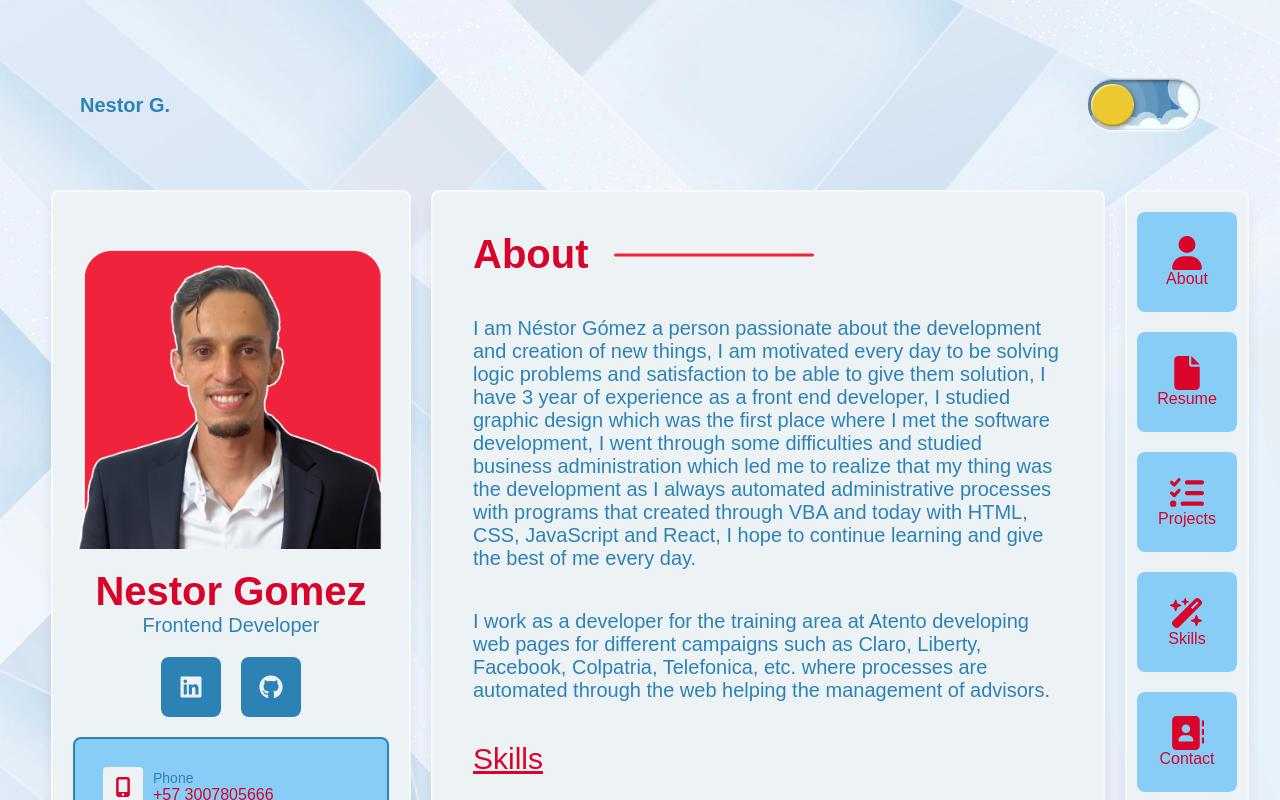
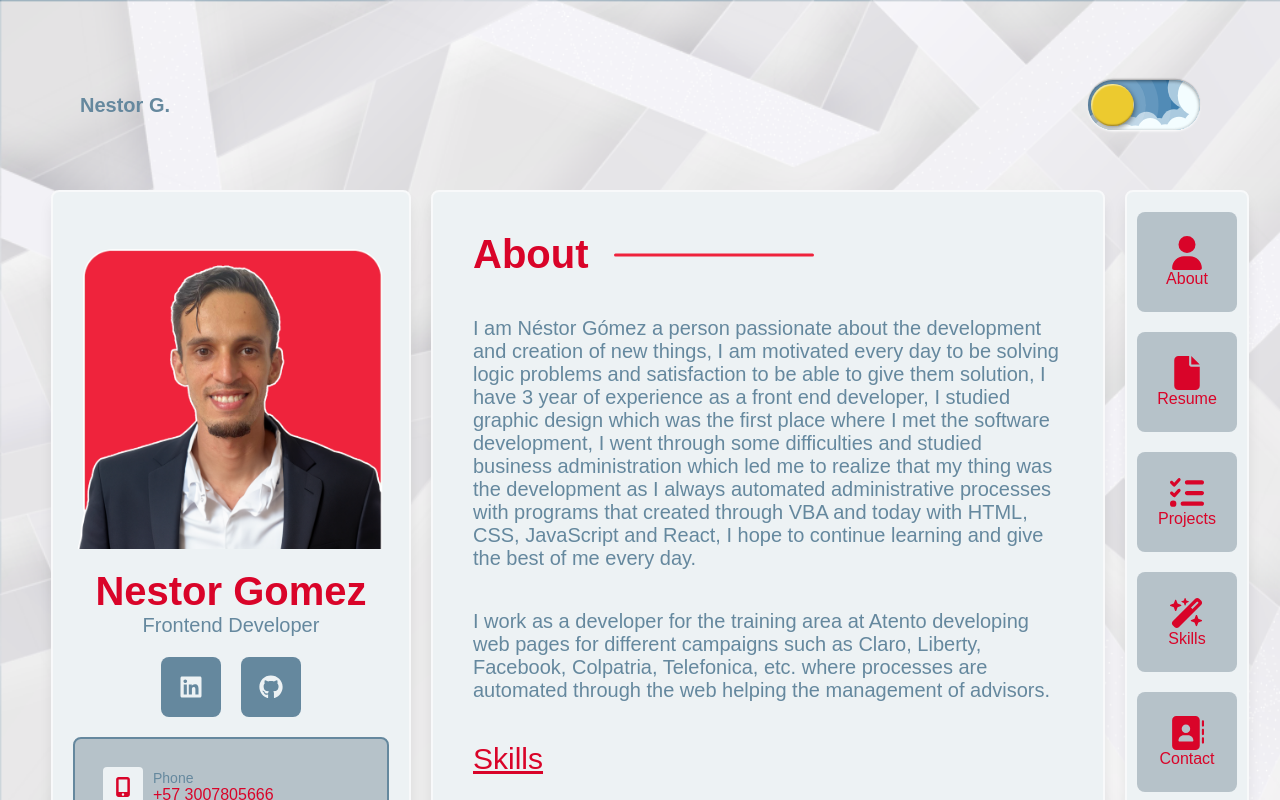
Before and after one commit to nedagosa-cod/portfolio-2024, a React (Vite) app: page / in a window 1280 px wide. Built offline with nearby package versions, Linux system fonts and the light colour scheme; a web font is replaced by a local one.

Commit message:
update theme

```diff
--- a/src/App.jsx
+++ b/src/App.jsx
@@ -12,6 +12,7 @@ import { useState } from "react";
 function App() {
   const [showNav, setShowNav] = useState(false);
   const [checked, setChecked] = useState(false);
+  const [theme, setTheme] = useState("light");
   const downLoadCV = () => {
     var link = document.createElement("a");
     link.href = "./assets/hojaDeVida2024.pdf";
@@ -21,12 +22,18 @@ function App() {
     document.body.removeChild(link);
   };
   return (
-    <div className="app">
+    <div className={"app " + theme}>
       <header className="header">
         <div className="header__logo">
           <h1>Nestor G.</h1>
         </div>
-        <div>
+        <div
+          onClick={(e) => {
+            if (e.target.type == "checkbox") {
+              setTheme((prev) => (prev == "light" ? "dark" : "light"));
+            }
+          }}
+        >
           <Theme />
         </div>
         <label class={"hamburger " + showNav}>
--- a/src/App.scss
+++ b/src/App.scss
@@ -15,6 +15,30 @@
   overflow-y: auto;
   color: $primary;
   background-image: url("./assets/wallpaper.webp");
+  background-size: 100% 100%;
+
+  &.dark {
+    background-image: url("./assets/wallpaper-dark.webp");
+    & .main {
+      &__contact {
+        background: $black;
+        border: 2px solid $black-soft;
+      }
+    }
+    & .about {
+      background: $black;
+      border: 2px solid $black-soft;
+    }
+    & .nav {
+      background: $black;
+      border: 2px solid $black-soft;
+    }
+  }
+  transition: 1s ease-in-out;
+  -webkit-transition: 1s ease-in-out;
+  -moz-transition: 1s ease-in-out;
+  -ms-transition: 1s ease-in-out;
+  -o-transition: 1s ease-in-out;
 }
 
 .header {
@@ -50,6 +74,11 @@
     &--box-profile {
       width: 40rem;
     }
+    transition: 1s ease-in-out;
+    -webkit-transition: 1s ease-in-out;
+    -moz-transition: 1s ease-in-out;
+    -ms-transition: 1s ease-in-out;
+    -o-transition: 1s ease-in-out;
     border-radius: 0.8rem;
     -webkit-border-radius: 0.8rem;
     -moz-border-radius: 0.8rem;
@@ -233,6 +262,11 @@
   box-shadow: 0px 10px 15px -3px rgba(0, 0, 0, 0.1);
   border: 2px solid $white;
   padding: 4rem;
+  transition: 1s ease-in-out;
+  -webkit-transition: 1s ease-in-out;
+  -moz-transition: 1s ease-in-out;
+  -ms-transition: 1s ease-in-out;
+  -o-transition: 1s ease-in-out;
   border-radius: 0.8rem;
   -webkit-border-radius: 0.8rem;
   -moz-border-radius: 0.8rem;
@@ -358,6 +392,11 @@
       -o-border-radius: 0.8rem;
     }
   }
+  transition: 1s ease-in-out;
+  -webkit-transition: 1s ease-in-out;
+  -moz-transition: 1s ease-in-out;
+  -ms-transition: 1s ease-in-out;
+  -o-transition: 1s ease-in-out;
   border-radius: 0.8rem;
   -webkit-border-radius: 0.8rem;
   -moz-border-radius: 0.8rem;
--- a/src/index.scss
+++ b/src/index.scss
@@ -1,12 +1,13 @@
 @import url("https://fonts.googleapis.com/css2?family=Madimi+One&display=swap");
 
-$primary: #2d82b5;
+$primary: #65889e;
 // $primary: #2b2d42;
-$primary-soft: #88cdf6;
+$primary-soft: #b6c2c9;
 $secondary: #d90429;
 $secondary-soft: #ef233c;
 $third: #edf2f4;
 $black: #212529;
+$black-soft: #2c3033;
 $white: #f8f9fa;
 $gray: #adb5bd;
 $gray-soft: #dee2e6;
```
Also changed, not shown: src/assets/wallpaper-dark.webp (added), src/assets/wallpaper.webp.
